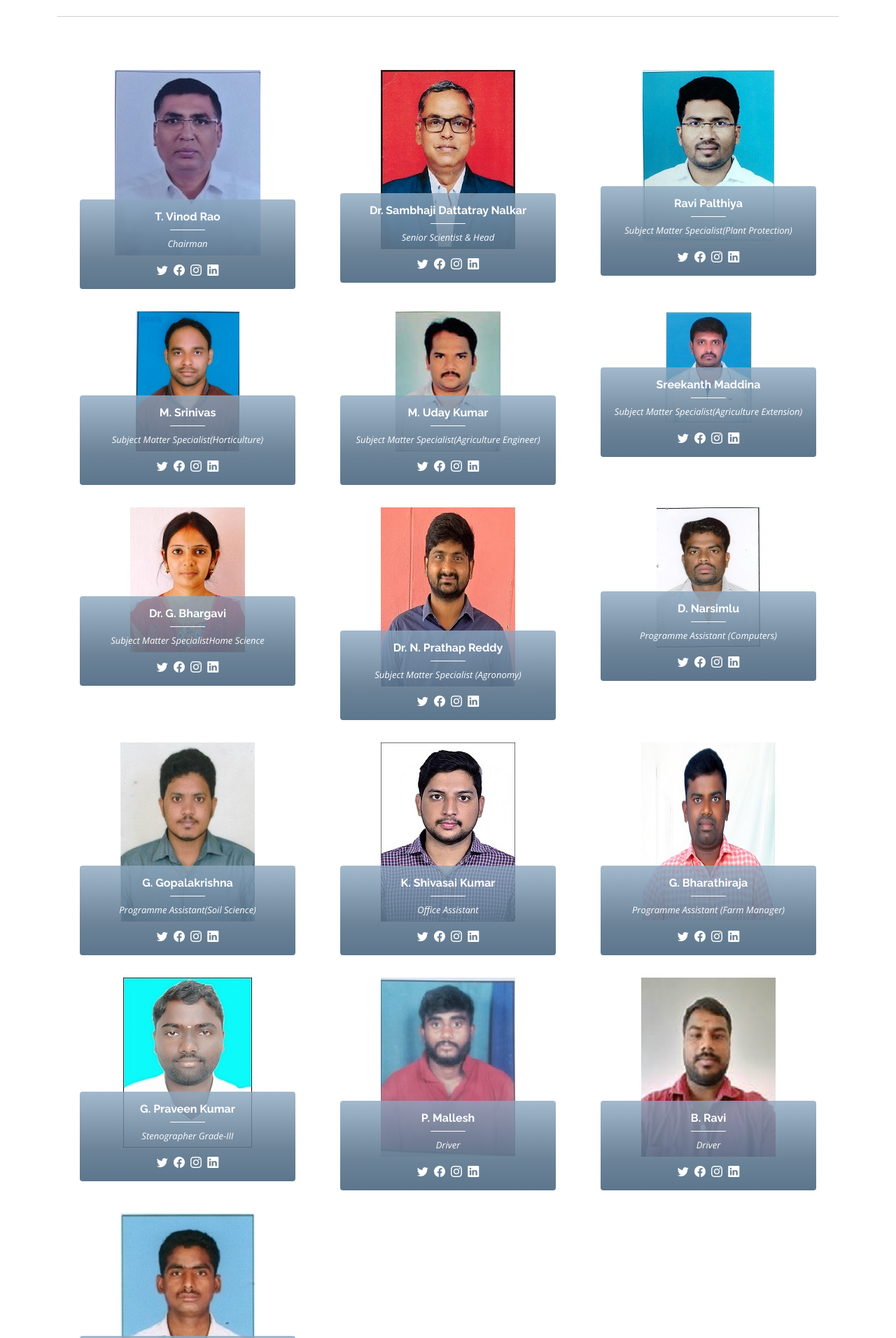
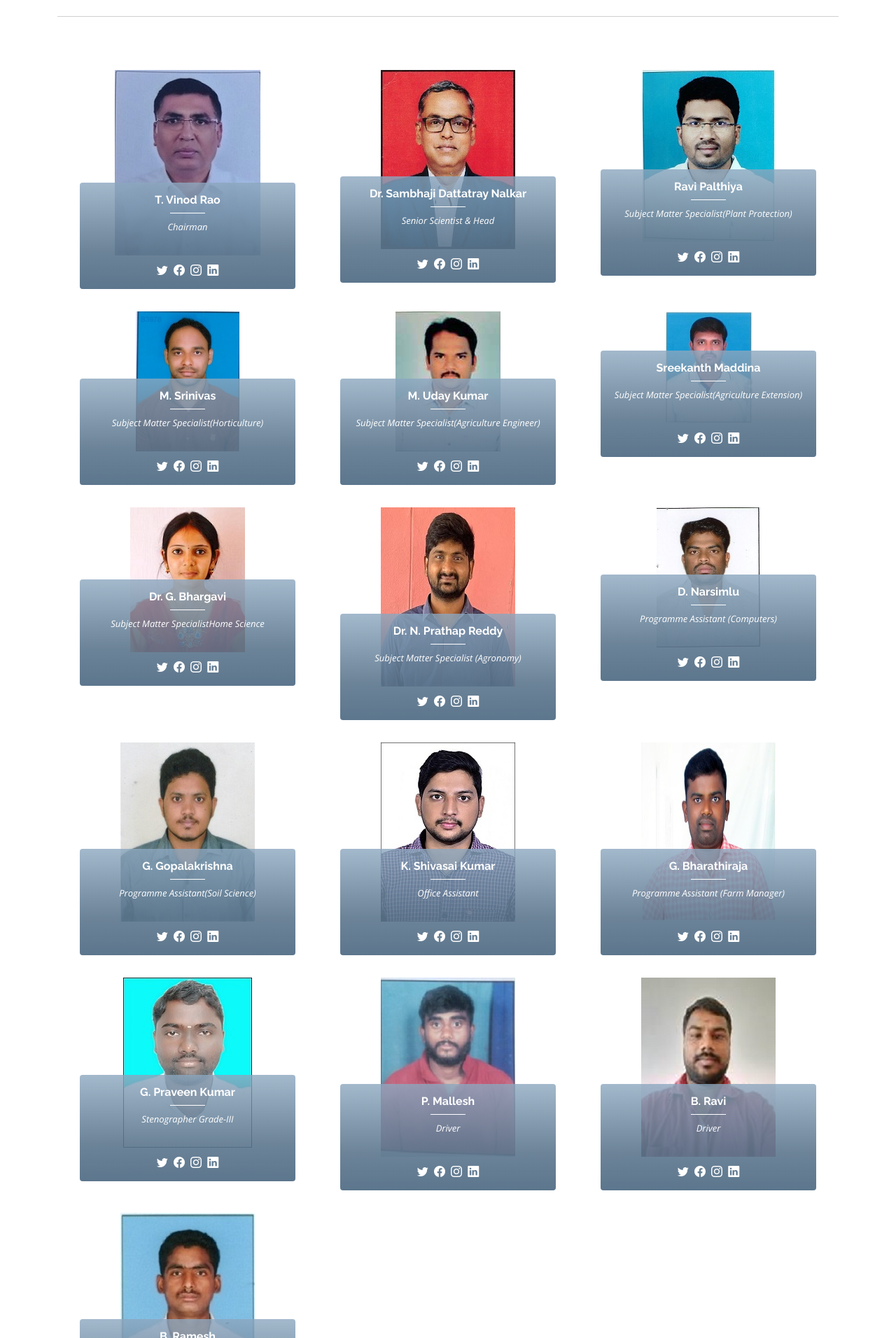
Before and after one commit to kvkmedak/kvkmedak.github.io, a Jekyll site: the page built from pages/our-team.html, in a window 1280 px wide. Shown: the part 638-2550 px from the top of the page at 70% size. Built offline with Jekyll 4.4.1, drawn with Linux system fonts in a browser that asks for light colours; nearby versions of some CDN libraries; library files that are not in the unit come from our copies.

Commit message:
Update our-team.html

```diff
--- a/pages/our-team.html
+++ b/pages/our-team.html
@@ -22,7 +22,11 @@ permalink: /our-team
                     <div class="member">
                         <div class="pic"><img src="assets/img/team/{{member.image_url}}" class="img-fluid" alt="{{member.member.Name}}"></div>
                         <div class="member-info">
-                            <h4>{{member.Name}}</h4> <span>{{member.Designation}}</span> <span>{{member.Mobile No.}}</span>
+                            <h4>{{member.Name}}</h4>
+                            <span>{{member.Designation}}</span>
+                            <br>
+                            <span>{{member.Mobile.No}}</span>
+
                             <div class="social">
                                 <a href="">
                                     <i class="bi bi-twitter"></i>
```
